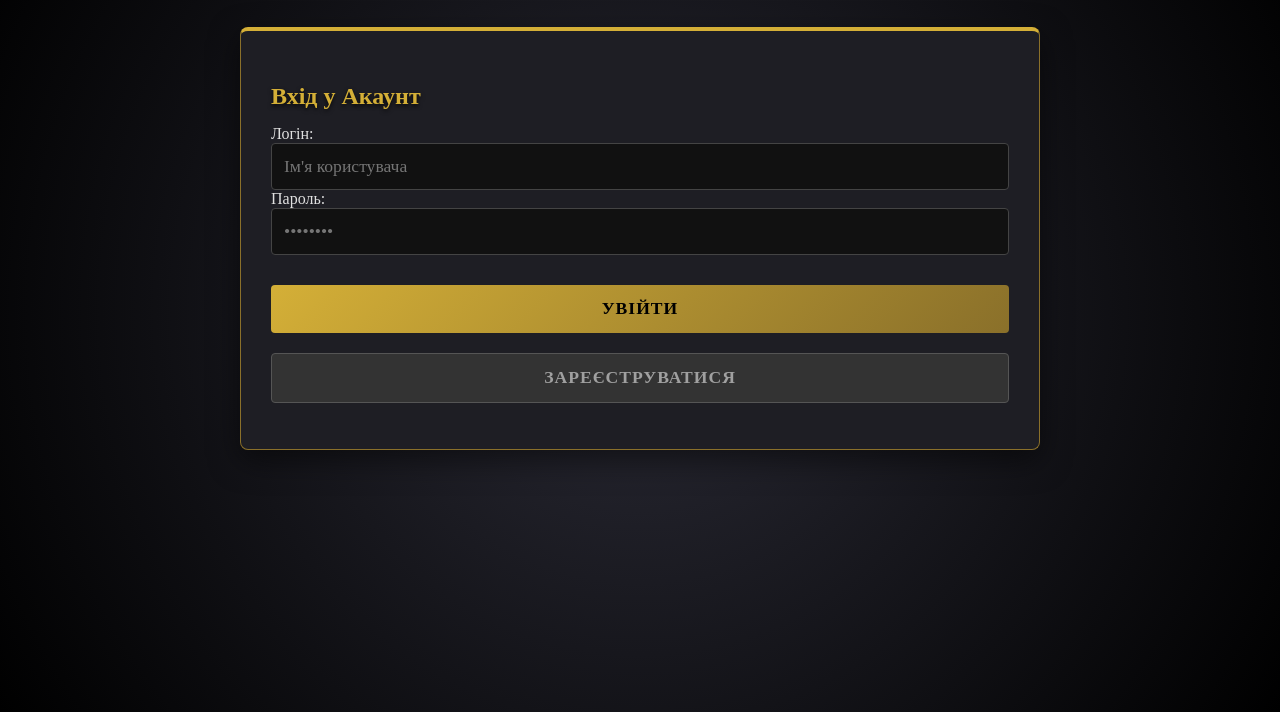
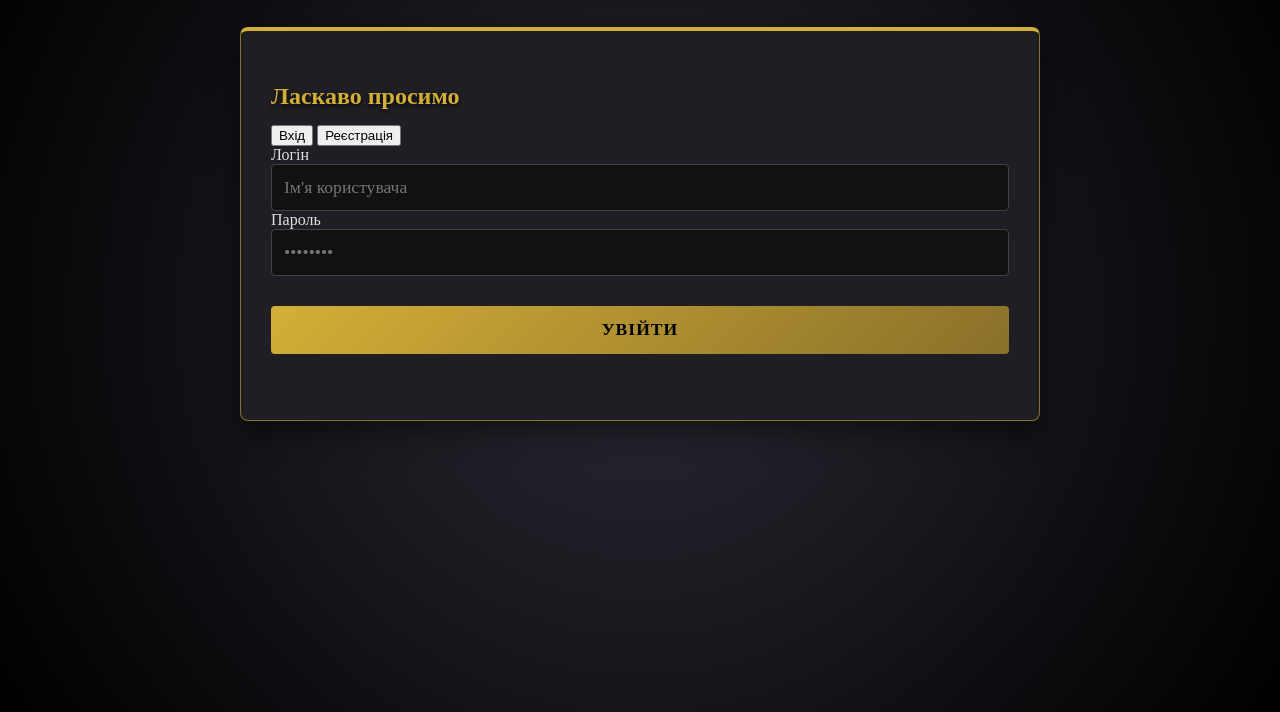
Before and after one commit to Ahtung0/Dragon-s-Table, a website: page index.html in a window 1280 px wide. Shown: the part 88-800 px from the top of the page. Drawn offline with Linux system fonts and the light colour scheme; a web font is replaced by a local one.

Commit message:
Update index.html

```diff
--- a/index.html
+++ b/index.html
@@ -17,19 +17,31 @@
         </header>
 
         <section id="auth-screen" class="card fade-in">
-            <h2 id="auth-title">Вхід у Акаунт</h2>
+            <h2 id="auth-title">Ласкаво просимо</h2>
 
-            <div class="input-group">
-                <label>Логін:</label>
-                <input type="text" id="authName" placeholder="Ім'я користувача">
-            </div>
-            <div class="input-group">
-                <label>Пароль:</label>
-                <input type="password" id="authPass" placeholder="••••••••">
+            <div class="auth-tabs">
+                <button id="btn-tab-login" class="tab-btn active" onclick="switchAuthMode('login')">Вхід</button>
+                <button id="btn-tab-register" class="tab-btn" onclick="switchAuthMode('register')">Реєстрація</button>
             </div>
 
-            <button class="btn btn-primary" onclick="doLogin()">Увійти</button>
-            <button class="btn btn-secondary" onclick="doRegister()">Зареєструватися</button>
+            <div class="auth-form-content">
+                <div class="input-group">
+                    <label>Логін</label>
+                    <input type="text" id="authName" placeholder="Ім'я користувача">
+                </div>
+
+                <div class="input-group">
+                    <label>Пароль</label>
+                    <input type="password" id="authPass" placeholder="••••••••">
+                </div>
+
+                <div class="input-group hidden" id="group-pass-confirm">
+                    <label>Повторіть пароль</label>
+                    <input type="password" id="authPassConfirm" placeholder="••••••••">
+                </div>
+
+                <button id="submitAuthBtn" class="btn btn-primary" onclick="submitAuth()">Увійти</button>
+            </div>
 
             <p id="error-msg" class="error-text"></p>
         </section>
```
